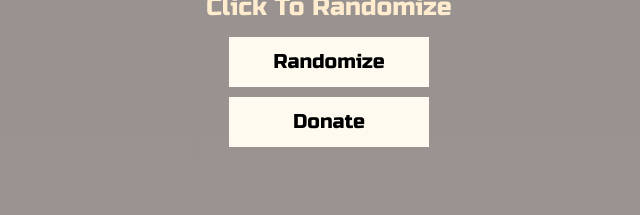
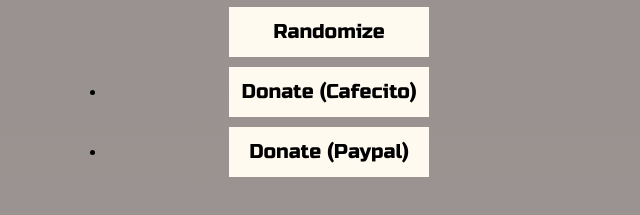
Before and after one commit to Eze-NoirFenix/random-dropzone, a plain HTML site: page index.html in a window 1280 px wide. Shown: the part 367-582 px from the top of the page, without its empty margins (311-951 px from the left). Drawn offline with Linux system fonts and the light colour scheme.

Commit message:
minor fixes

```diff
--- a/index.html
+++ b/index.html
@@ -25,9 +25,18 @@
         <img id="image_shower">
         <p>Click to randomize</p>
         <button onclick="get_random_image()">randomize</button>
-        <form action="https://cafecito.app/noirfenix" method="get" target="_blank">
-            <button type="submit">Donate</button>
-        </form>
+        <ul>
+            <li>
+                <form action="https://cafecito.app/noirfenix" method="get" target="_blank">
+                    <button type="submit">Donate (cafecito)</button>
+                </form>
+            </li>
+            <li>
+                <form action="https://www.paypal.com/donate/?hosted_button_id=JXD6A73NDZGVA" method="get" target="_blank">
+                    <button type="submit">Donate (paypal)</button>
+                </form>
+            </li>
+        </ul>
     </div>
 
     <script src="assets/script.js"></script>
```
